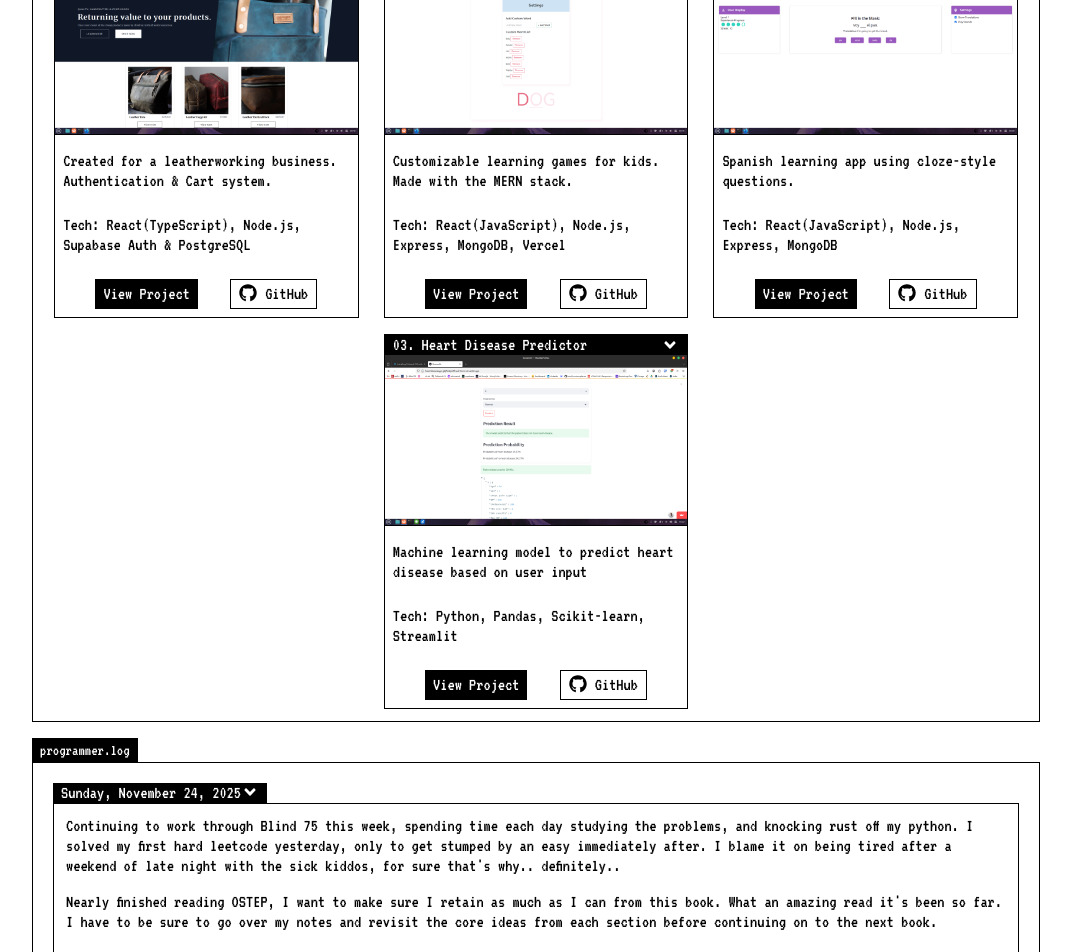
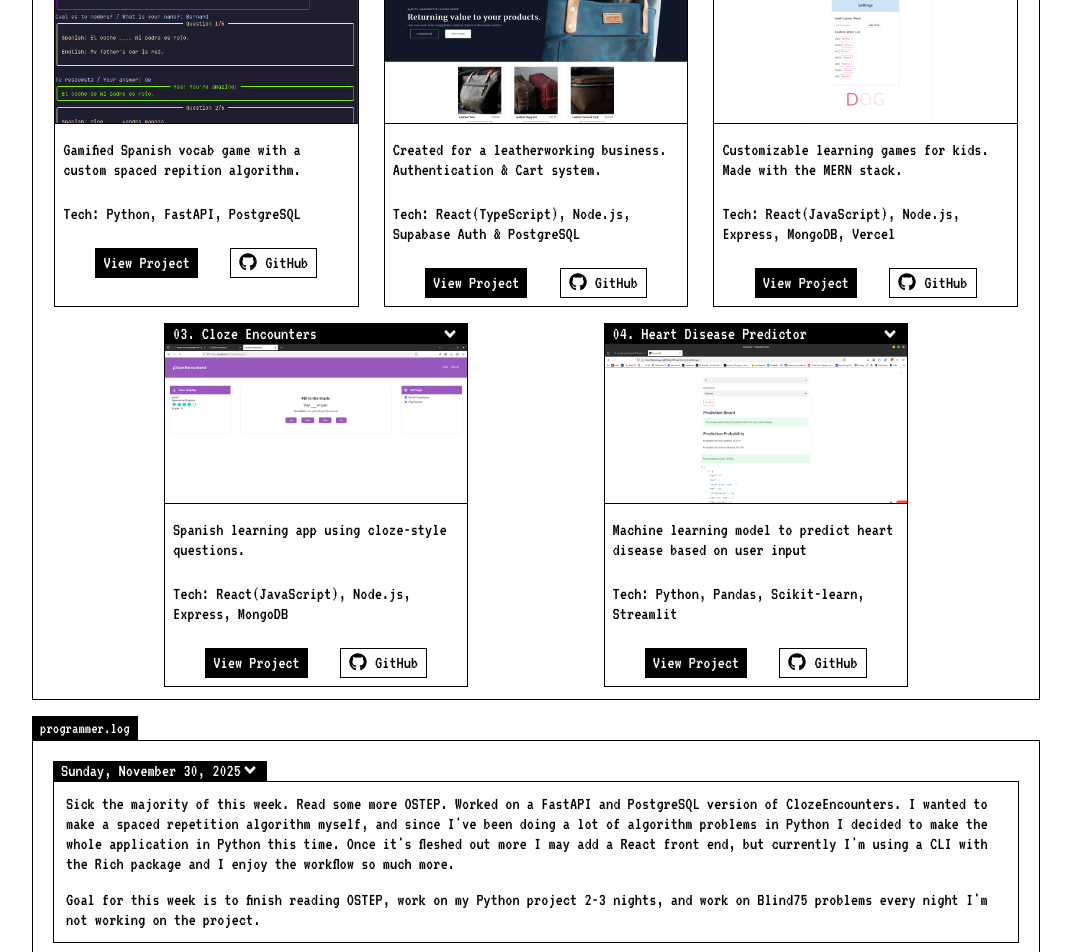
Before and after one commit to bweppl1/bweppl1.github.io, a React (Vite) app: page / in a window 1280 px wide. Shown: the part 340-1292 px from the top of the page, without its empty margins (104-1175 px from the left). Built offline with nearby package versions, Linux system fonts and the light colour scheme.

Commit message:
weekly update

```diff
--- a/src/components/LogEntry.jsx
+++ b/src/components/LogEntry.jsx
@@ -8,7 +8,30 @@ const LogEntry = () => {
   };
   const [title, setTitle] = useState("");
   return (
-    <div className="flex flex-col max-w-screen-lg mx-auto mt-2 px-2">
+    <div className="flex flex-col max-w-5xl mx-auto mt-2 px-2">
+      <h2 className="bg-black text-white px-2 w-fit flex">
+        Sunday, November 30, 2025
+        <FaAngleDown onClick={handleToggleBlogWindow} />
+      </h2>
+      <div
+        id="blog2"
+        className="flex flex-col gap-4 border border-black leading-5 p-3 text-lg mb-4"
+      >
+        <p>
+          Sick the majority of this week. Read some more OSTEP. Worked on a
+          FastAPI and PostgreSQL version of ClozeEncounters. I wanted to make a
+          spaced repetition algorithm myself, and since I've been doing a lot of
+          algorithm problems in Python I decided to make the whole application
+          in Python this time. Once it's fleshed out more I may add a React
+          front end, but currently I'm using a CLI with the Rich package and I
+          enjoy the workflow so much more.
+        </p>
+        <p>
+          Goal for this week is to finish reading OSTEP, work on my Python
+          project 2-3 nights, and work on Blind75 problems every night I'm not
+          working on the project.
+        </p>
+      </div>
       <h2 className="bg-black text-white px-2 w-fit flex">
         Sunday, November 24, 2025
         <FaAngleDown onClick={handleToggleBlogWindow} />
--- a/src/components/ProjectCard.jsx
+++ b/src/components/ProjectCard.jsx
@@ -16,14 +16,14 @@ const ProjectCard = ({
   };
 
   return (
-    <div className="w-full md:w-[31%] border-1 border-black flex flex-col">
+    <div className="w-full md:w-[31%] border border-black flex flex-col">
       <div className="flex justify-between items-center cursor-pointer bg-black text-white px-2">
         <h1>{`0${index}. ${title}`}</h1>
         <FaAngleDown onClick={toggleCardView} />
       </div>
 
       <div id={`project-${index}`} className="flex flex-col gap-2">
-        <div className="overflow-hidden border-b-1 border-black">
+        <div className="overflow-hidden max-h-40 border-b border-black">
           <img
             src={image}
             alt={title}
--- a/src/pages/Home.jsx
+++ b/src/pages/Home.jsx
@@ -4,15 +4,25 @@ import northAtelier from "../assets/images/north_atelier.png";
 import toddlerLearning from "../assets/images/toddler_learning.png";
 import clozeEncounters from "../assets/images/cloze_encounters.png";
 import heartDisease from "../assets/images/heart_disease.png";
+import pythonClozeEncounters from "../assets/images/python_clozeencounters.png";
 
 const projects = [
+  {
+    title: "ClozeEncounters v2",
+    description:
+      "Gamified Spanish vocab game with a custom spaced repition algorithm.",
+    tech: "Python, FastAPI, PostgreSQL",
+    image: pythonClozeEncounters,
+    github: "https://github.com/bweppl1/ClozeEncounters",
+    link: "https://north-atelier.vercel.app/",
+  },
   {
     title: "E-commerce Store",
     description:
       "Created for a leatherworking business. Authentication & Cart system.",
     tech: "React(TypeScript), Node.js, Supabase Auth & PostgreSQL",
     image: northAtelier,
-    github: "https://north-atelier.vercel.app/",
+    github: "https://github.com/bweppl1/north-atelier",
     link: "https://north-atelier.vercel.app/",
   },
   {
```
Also changed, not shown: src/assets/images/python_clozeencounters.png (added).
